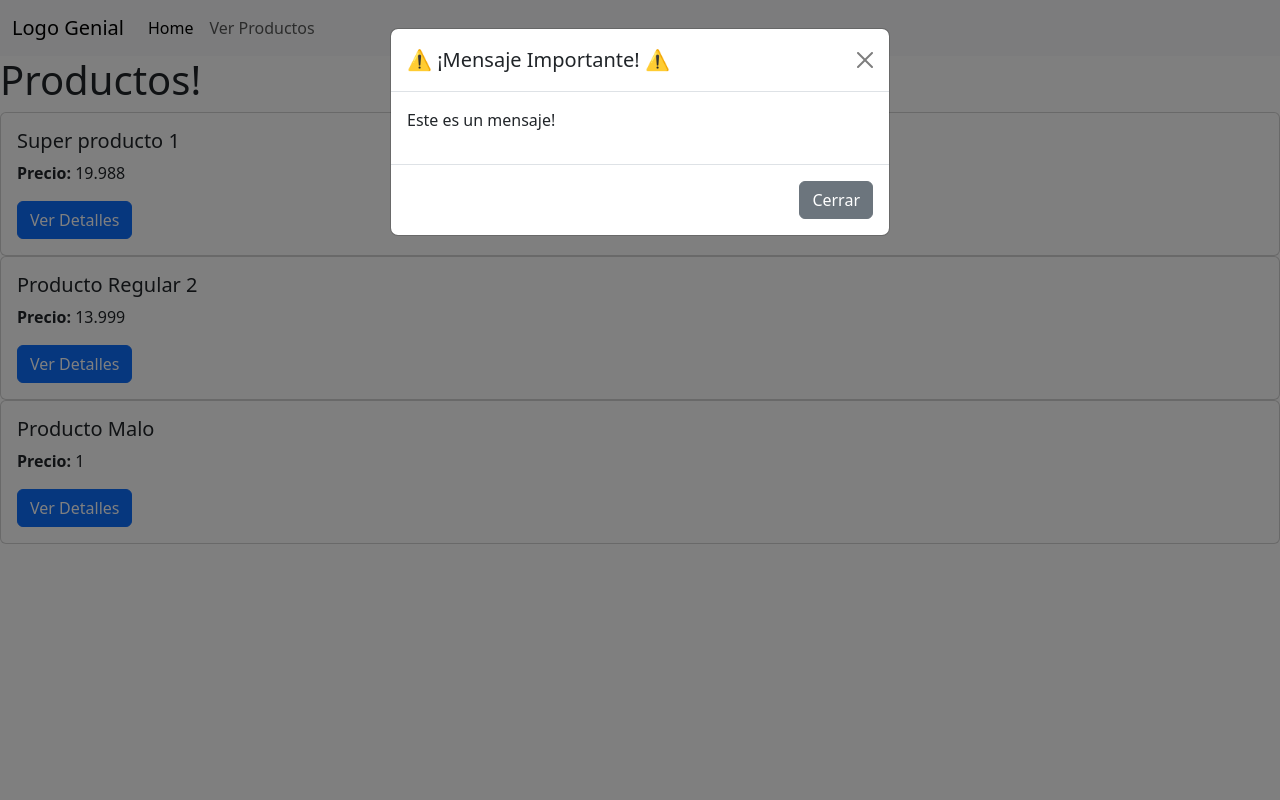
After one commit to JuanpaMR-hub/ClasesBackEnd, a Django app: page /productos/ in a window 1280 px wide. The commit adds this page. Run offline with Django 5.2, Linux system fonts and the light colour scheme.

Commit message:
Clase 3: Views y datos a Templates

```diff
--- a/miApp/templates/base.html
+++ b/miApp/templates/base.html
@@ -24,10 +24,7 @@
             <a class="nav-link active" aria-current="page" href="{% url 'home' %}">Home</a>
           </li>
           <li class="nav-item">
-            <a class="nav-link" href="{% url 'hola' %}">Saludar</a>
-          </li>
-          <li class="nav-item">
-            <a class="nav-link" href="{% url 'adios' %}">Despedirse</a>
+            <a class="nav-link" href="{% url 'productos' %}">Ver Productos</a>
           </li>
         </ul>
       </div>
--- /dev/null
+++ b/miApp/templates/productos.html
@@ -0,0 +1,45 @@
+{% extends "base.html" %}
+
+{% block title %}<title>Productos</title> {% endblock %}
+
+
+{% block main %}
+
+<h1>Productos!</h1>
+{% if mensaje %}
+<div class="modal" tabindex="-1" id="myModal">
+  <div class="modal-dialog">
+    <div class="modal-content">
+      <div class="modal-header">
+        <h5 class="modal-title">⚠️ ¡Mensaje Importante! ⚠️</h5>
+        <button type="button" class="btn-close" data-bs-dismiss="modal" aria-label="Close"></button>
+      </div>
+      <div class="modal-body">
+        <p>{{mensaje}}</p>
+      </div>
+      <div class="modal-footer">
+        <button type="button" class="btn btn-secondary" data-bs-dismiss="modal">Cerrar</button>
+      </div>
+    </div>
+  </div>
+</div>
+{% endif %}
+
+
+{% for producto in productos %}
+<div class="card">
+  <div class="card-body">
+    <h5 class="card-title">{{producto.nombre}}</h5>
+    <p class="card-text"><strong>Precio: </strong>{{producto.precio}}</p>
+    <a href="{% url 'detalle_producto' producto.id %}" class="btn btn-primary">Ver Detalles</a>
+  </div>
+</div>
+{% endfor %}
+
+<script>
+        document.addEventListener('DOMContentLoaded', function() {
+        var myModal = new bootstrap.Modal(document.getElementById('myModal'));
+        myModal.show();
+    });
+</script>
+{% endblock main %}
--- a/miApp/urls.py
+++ b/miApp/urls.py
@@ -3,6 +3,6 @@ from . import views
 
 urlpatterns = [
     path('', views.main , name="home"),
-    path('hola/',views.saludar, name="hola"),
-    path('adios/', views.adios, name="adios")
+    path('productos/',views.productos, name="productos"),
+    path('productos/<int:id>', views.detalle_producto, name="detalle_producto")
 ]
--- a/miApp/views.py
+++ b/miApp/views.py
@@ -1,10 +1,24 @@
 from django.shortcuts import render
+
+productos_list = [
+    {"id":1,"nombre":"Super producto 1","precio":19.988},
+    {"id":2,"nombre":"Producto Regular 2","precio":13.999},
+    {"id":3,"nombre":"Producto Malo","precio":1}
+
+]
 
 def main(request):
     return render(request,'home.html')
 
-def saludar(request):
-    return render(request,'saludar.html')
+def productos(request):
+    context = {}
+    context['mensaje'] = "Este es un mensaje!"
+    context['productos'] = productos_list
+    return render(request,'productos.html',context)
 
-def adios(request):
-    return render(request, 'adios.html')
+def detalle_producto(request,id):
+    producto = None
+    for p in productos_list:
+        if p['id'] == id:
+            producto = p
+    return render(request, 'detalle_producto.html',{'producto':producto})
```
Also changed, not shown: miApp/templates/adios.html (deleted, +0 -11 lines), miApp/templates/detalle_producto.html (added, +11 -0 lines), miApp/templates/saludar.html (deleted, +0 -11 lines), README.md.
